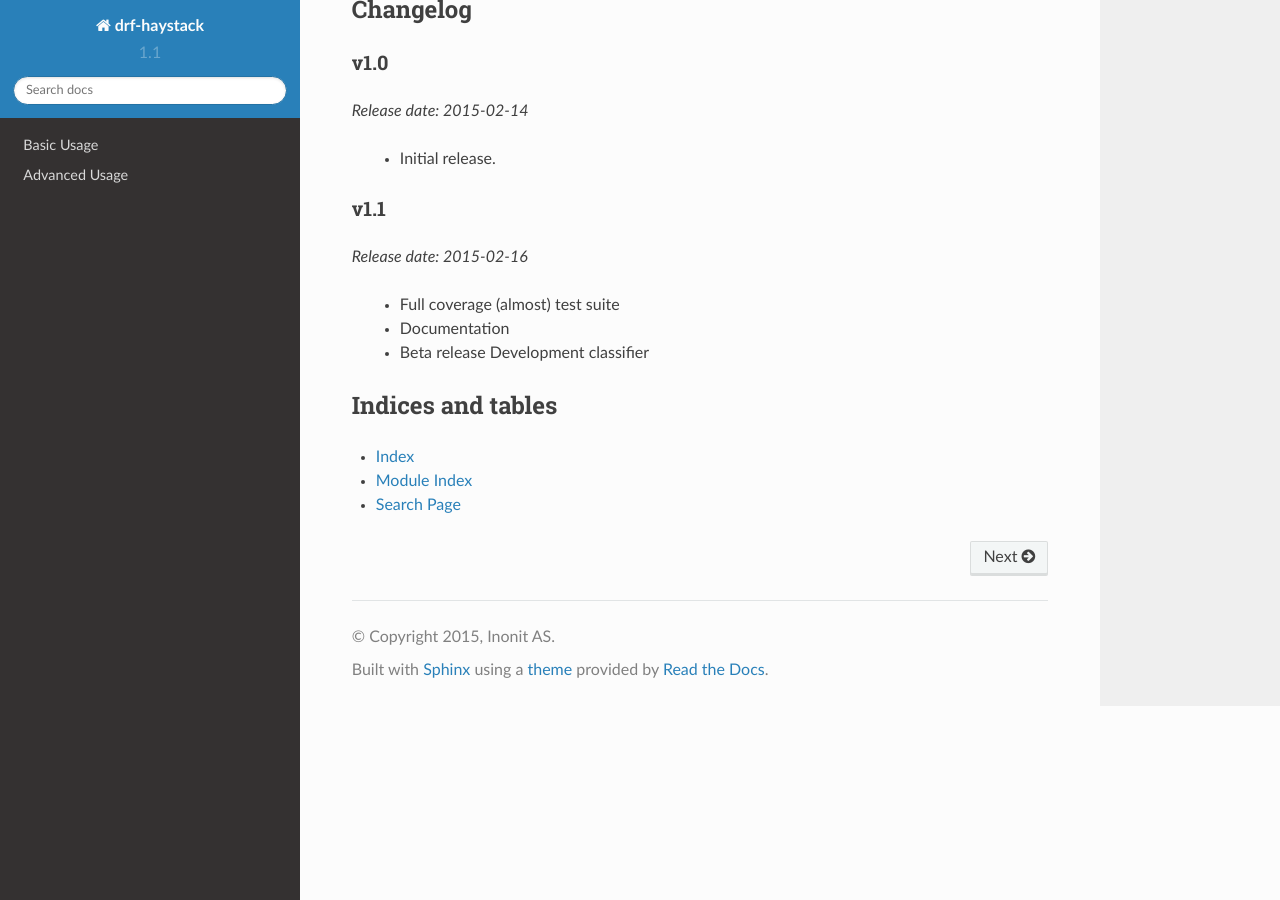
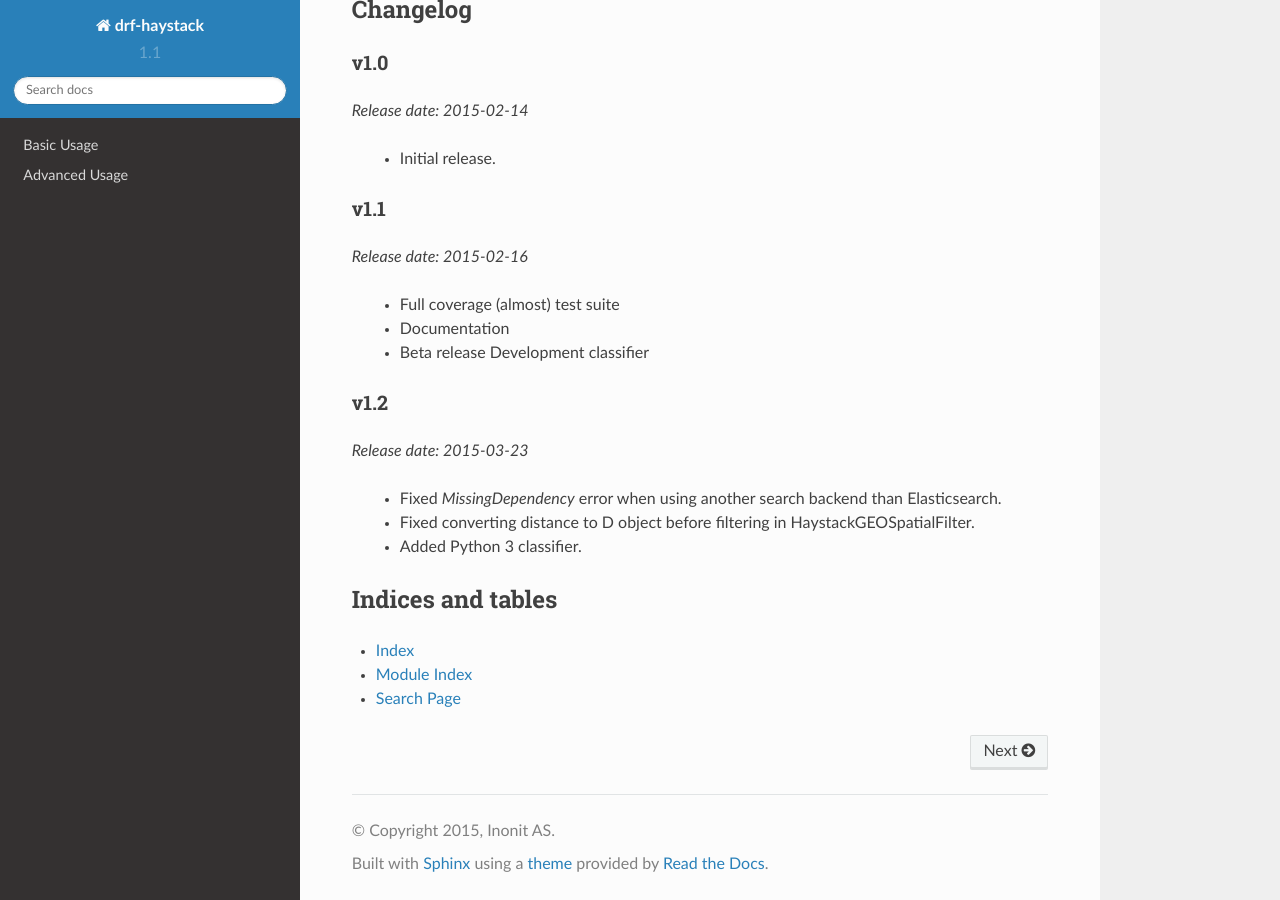
Before and after one commit to rhblind/drf-haystack, a Sphinx documentation site: the page built from docs/index.rst, in a window 1280 px wide and 900 px high, scrolled down 1111 px. Built offline with Sphinx 7.4.7 and the Read the Docs theme 2.0.0, drawn with Linux system fonts in a browser that asks for light colours; some of the changed text lies outside the part shown.

```diff
--- a/docs/index.rst
+++ b/docs/index.rst
@@ -13,7 +13,7 @@ Contents:
 =====
 About
 =====
-Nothing here yet
+Small library aiming to simplify using Haystack with Django REST Framework
 
 Features
 ========
@@ -61,6 +61,14 @@ v1.1
     - Documentation
     - Beta release Development classifier
 
+v1.2
+----
+*Release date: 2015-03-23*
+
+    - Fixed `MissingDependency` error when using another search backend than Elasticsearch.
+    - Fixed converting distance to D object before filtering in HaystackGEOSpatialFilter.
+    - Added Python 3 classifier.
+
 
 Indices and tables
 ==================
--- a/setup.py
+++ b/setup.py
@@ -23,7 +23,7 @@ def get_geopy_version():
 
 setup(
     name="drf-haystack",
-    version="1.1",
+    version="1.2",
     description="Makes Haystack play nice with Django REST Framework",
     long_description="Implements a ViewSet, some filters and serializers in order to play nice with Haystack.",
     author="Rolf Håvard Blindheim, Eirik Krogstad",
@@ -57,6 +57,7 @@ setup(
         "Intended Audience :: Developers",
         "License :: OSI Approved :: MIT License",
         "Programming Language :: Python :: 2",
+        "Programming Language :: Python :: 3",
         "Topic :: Software Development :: Libraries :: Python Modules",
     ]
 )
```
